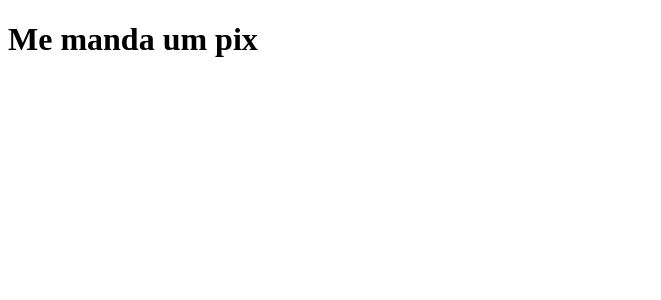
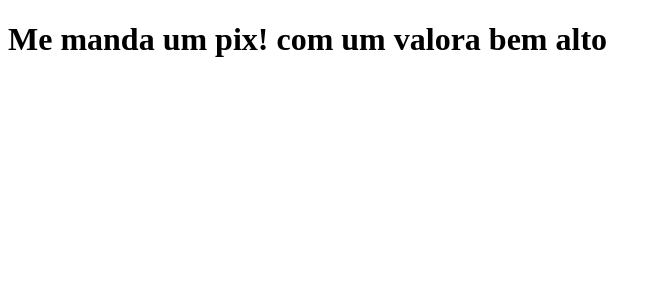
Before and after one commit to ToneRevetler/clone-tabnews, a Next.js app: page / in a window 1280 px wide. Shown: the top 300 px of the page, without its empty margins (0-661 px from the left). Built offline with nearby package versions, Linux system fonts and the light colour scheme.

Commit message:
modifica fraase

```diff
--- a/pages/index.js
+++ b/pages/index.js
@@ -1,5 +1,5 @@
 function Home(){
-    return <h1>Me manda um pix</h1>
+    return <h1>Me manda um pix! com um valora bem alto</h1>
 }
 
 export default Home;
```
